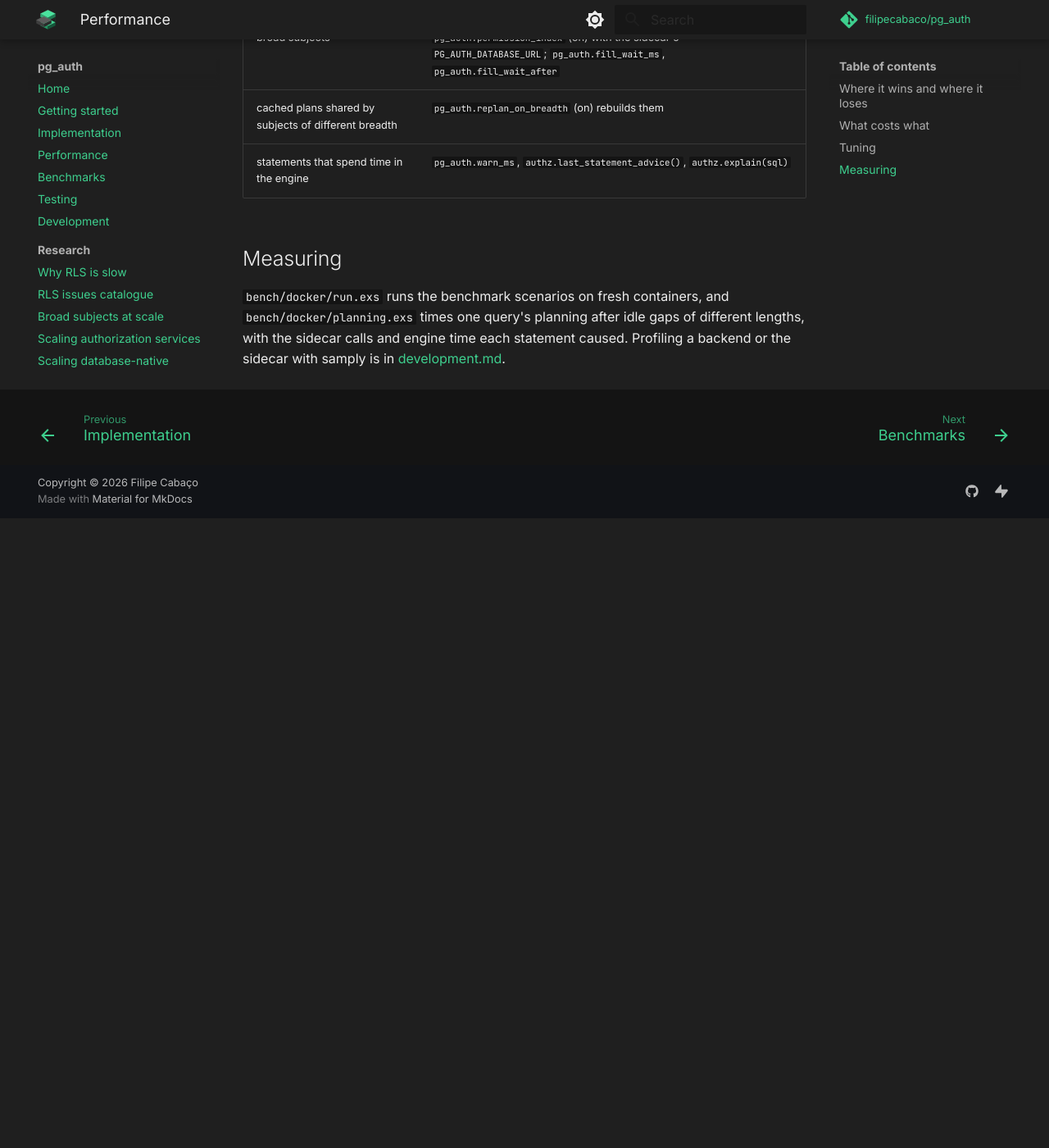
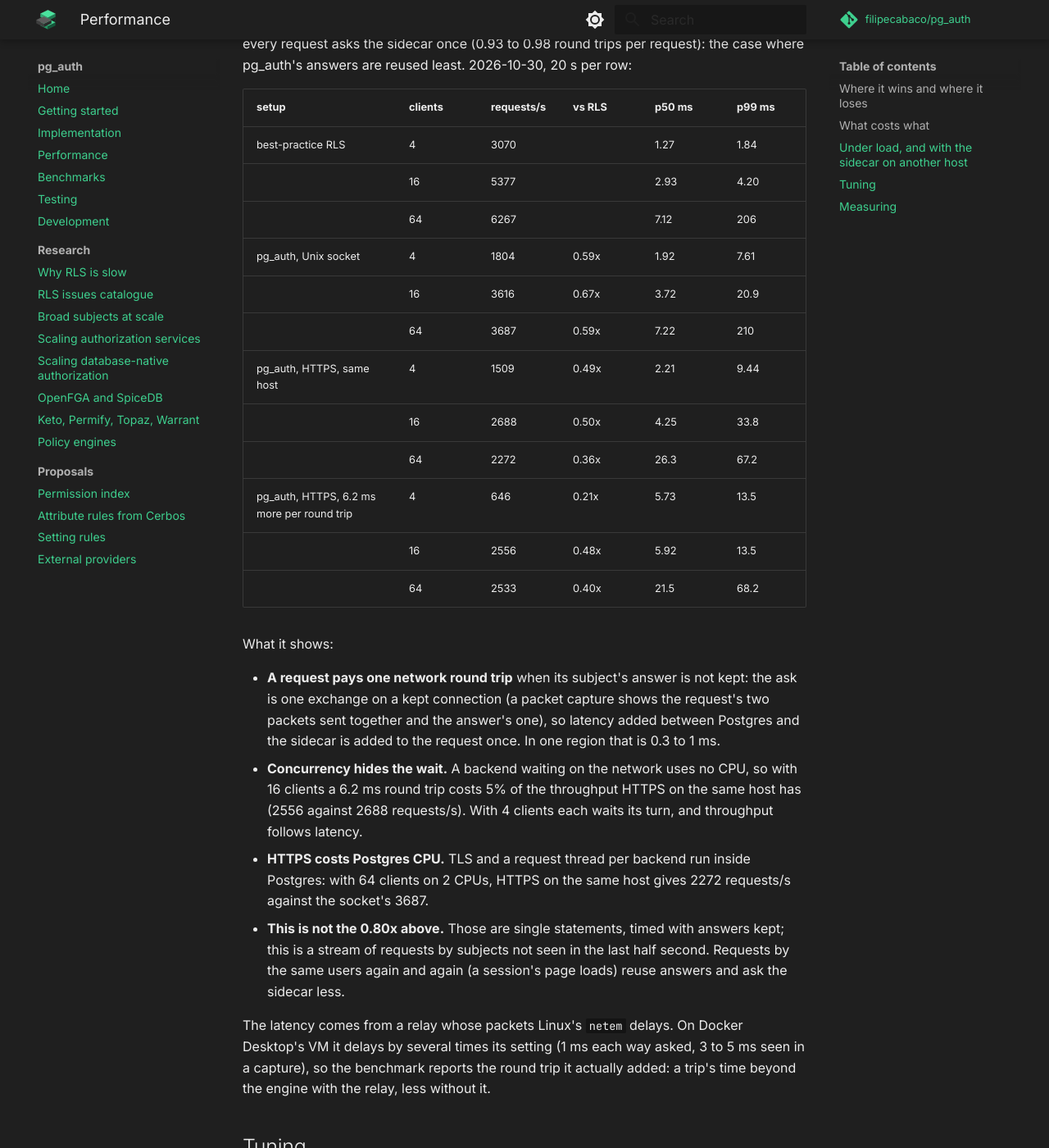
Before and after one commit to filipecabaco/pg_auth, an MkDocs documentation site: the page built from docs/performance.md, in a window 1280 px wide and 1400 px high, scrolled down 2258 px. Shown: the whole window at 82% size. Built offline with MkDocs 1.6.1 and Material for MkDocs 9.7.7, drawn with Linux system fonts in a browser that asks for light colours; comment, search, counter and statistics services are not loaded; before the commit the page ends 2890 px from its top, so only the background shows below that; some of the changed text lies outside the part shown.

Commit message:
Request rate under concurrency, and the sidecar across a network
bench/remote/run.exs: PostgREST-shaped requests by 1,000 random users against best-practice
RLS, over the socket, over HTTPS, and over HTTPS behind a relay whose packets netem delays,
reporting sidecar round trips per request and the round trip actually added. A request pays the
network once; concurrency hides the wait; the TLS client costs Postgres CPU at 64 clients.

compare/dump.exs stops its container before halting on a failure.

```diff
--- a/docs/performance.md
+++ b/docs/performance.md
@@ -58,6 +58,54 @@
 - **Writes.** Updates and deletes by a broad subject find their rows through the permission
   index; single-row writes are one check.
 
+## Under load, and with the sidecar on another host
+
+The benchmarks above time single statements. `bench/remote/run.exs` measures request rate
+instead: concurrent clients making requests as PostgREST makes them (claims and role set in a
+transaction, then one read: a page of an organisation's documents or one document), as 1,000
+users drawn at random over 100 organisations and 100,000 documents. OpenFGA decides, on its
+Postgres datastore; Postgres is held to 2 CPUs and 2 GB. Best-practice RLS runs on a copy of the
+same tables, its policy an indexed membership lookup.
+
+A random user rarely repeats within the half second a backend keeps an answer, so almost every
+request asks the sidecar once (0.93 to 0.98 round trips per request): the case where pg_auth's
+answers are reused least. 2026-10-30, 20 s per row:
+
+| setup | clients | requests/s | vs RLS | p50 ms | p99 ms |
+|---|---|---|---|---|---|
+| best-practice RLS | 4 | 3070 | | 1.27 | 1.84 |
+| | 16 | 5377 | | 2.93 | 4.20 |
+| | 64 | 6267 | | 7.12 | 206 |
+| pg_auth, Unix socket | 4 | 1804 | 0.59x | 1.92 | 7.61 |
+| | 16 | 3616 | 0.67x | 3.72 | 20.9 |
+| | 64 | 3687 | 0.59x | 7.22 | 210 |
+| pg_auth, HTTPS, same host | 4 | 1509 | 0.49x | 2.21 | 9.44 |
+| | 16 | 2688 | 0.50x | 4.25 | 33.8 |
+| | 64 | 2272 | 0.36x | 26.3 | 67.2 |
+| pg_auth, HTTPS, 6.2 ms more per round trip | 4 | 646 | 0.21x | 5.73 | 13.5 |
+| | 16 | 2556 | 0.48x | 5.92 | 13.5 |
+| | 64 | 2533 | 0.40x | 21.5 | 68.2 |
+
+What it shows:
+
+- **A request pays one network round trip** when its subject's answer is not kept: the ask is one
+  exchange on a kept connection (a packet capture shows the request's two packets sent together
+  and the answer's one), so latency added between Postgres and the sidecar is added to the
+  request once. In one region that is 0.3 to 1 ms.
+- **Concurrency hides the wait.** A backend waiting on the network uses no CPU, so with 16 clients
+  a 6.2 ms round trip costs 5% of the throughput HTTPS on the same host has (2556 against 2688
+  requests/s). With 4 clients each waits its turn, and throughput follows latency.
+- **HTTPS costs Postgres CPU.** TLS and a request thread per backend run inside Postgres: with 64
+  clients on 2 CPUs, HTTPS on the same host gives 2272 requests/s against the socket's 3687.
+- **This is not the 0.80x above.** Those are single statements, timed with answers kept; this is
+  a stream of requests by subjects not seen in the last half second. Requests by the same users
+  again and again (a session's page loads) reuse answers and ask the sidecar less.
+
+The latency comes from a relay whose packets Linux's `netem` delays. On Docker Desktop's VM it
+delays by several times its setting (1 ms each way asked, 3 to 5 ms seen in a capture), so the
+benchmark reports the round trip it actually added: a trip's time beyond the engine with the
+relay, less without it.
+
 ## Tuning
 
 | what | how |
@@ -73,5 +121,7 @@
 
 `bench/docker/run.exs` runs the benchmark scenarios on fresh containers, and
 `bench/docker/planning.exs` times one query's planning after idle gaps of different lengths, with
-the sidecar calls and engine time each statement caused. Profiling a backend or the sidecar with
+the sidecar calls and engine time each statement caused. `bench/remote/run.exs` measures request
+rate under concurrency over the socket, over HTTPS, and over HTTPS with latency added
+(`--clients 4,16,64 --latency 1`); its results go to `bench/remote/results/`. Profiling a backend or the sidecar with
 samply is in [development.md](development.md).
```
Also changed, not shown: bench/remote/README.md (added, +27 -0 lines), bench/remote/results/2026-10-30-f2cc50b.md (added, +16 -0 lines), briefs/leadership.md (+5 -2 lines), docs/proposals/external-providers.md (+18 -6 lines), docs/usage.md (+2 -1 lines), 2 other files.
